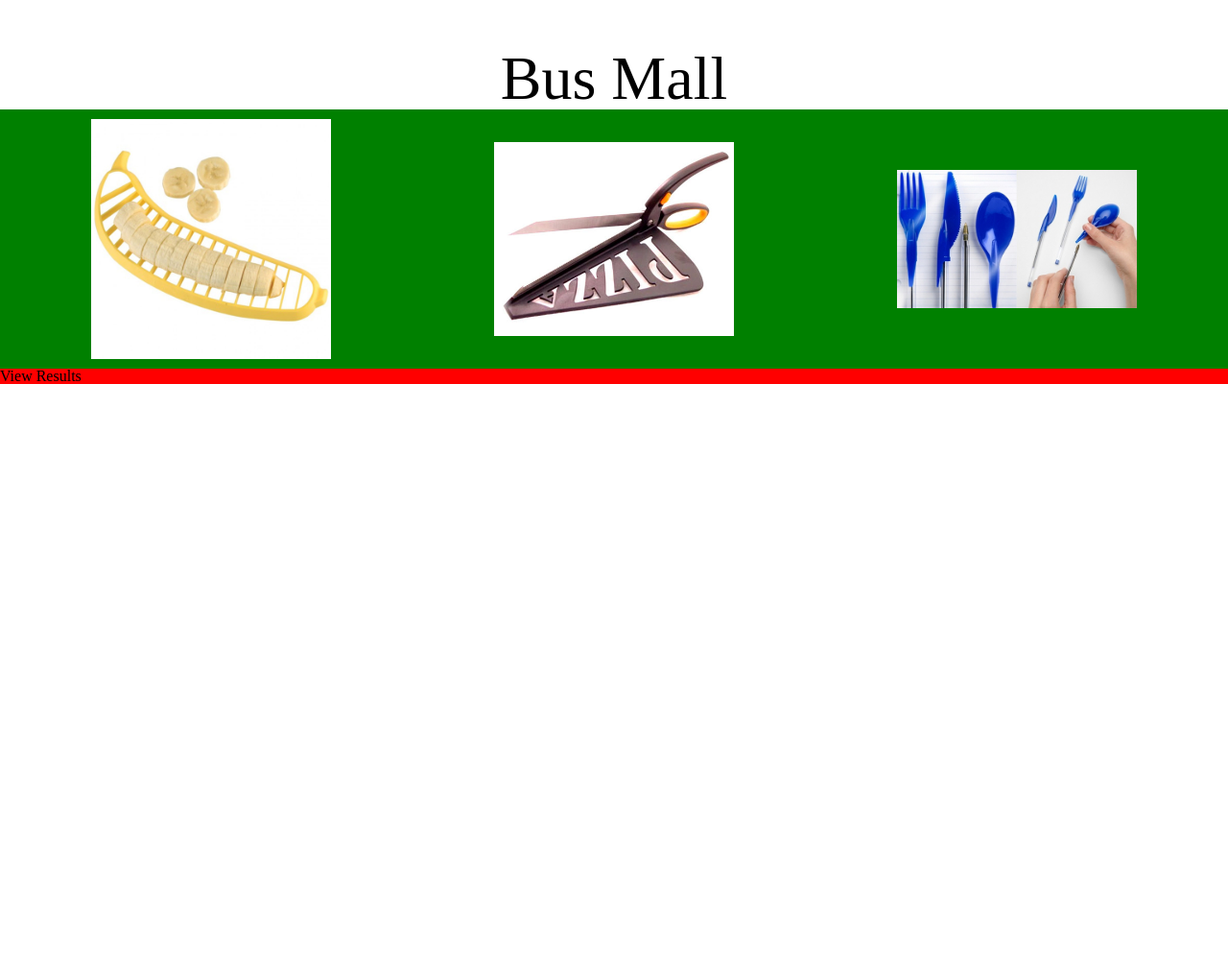
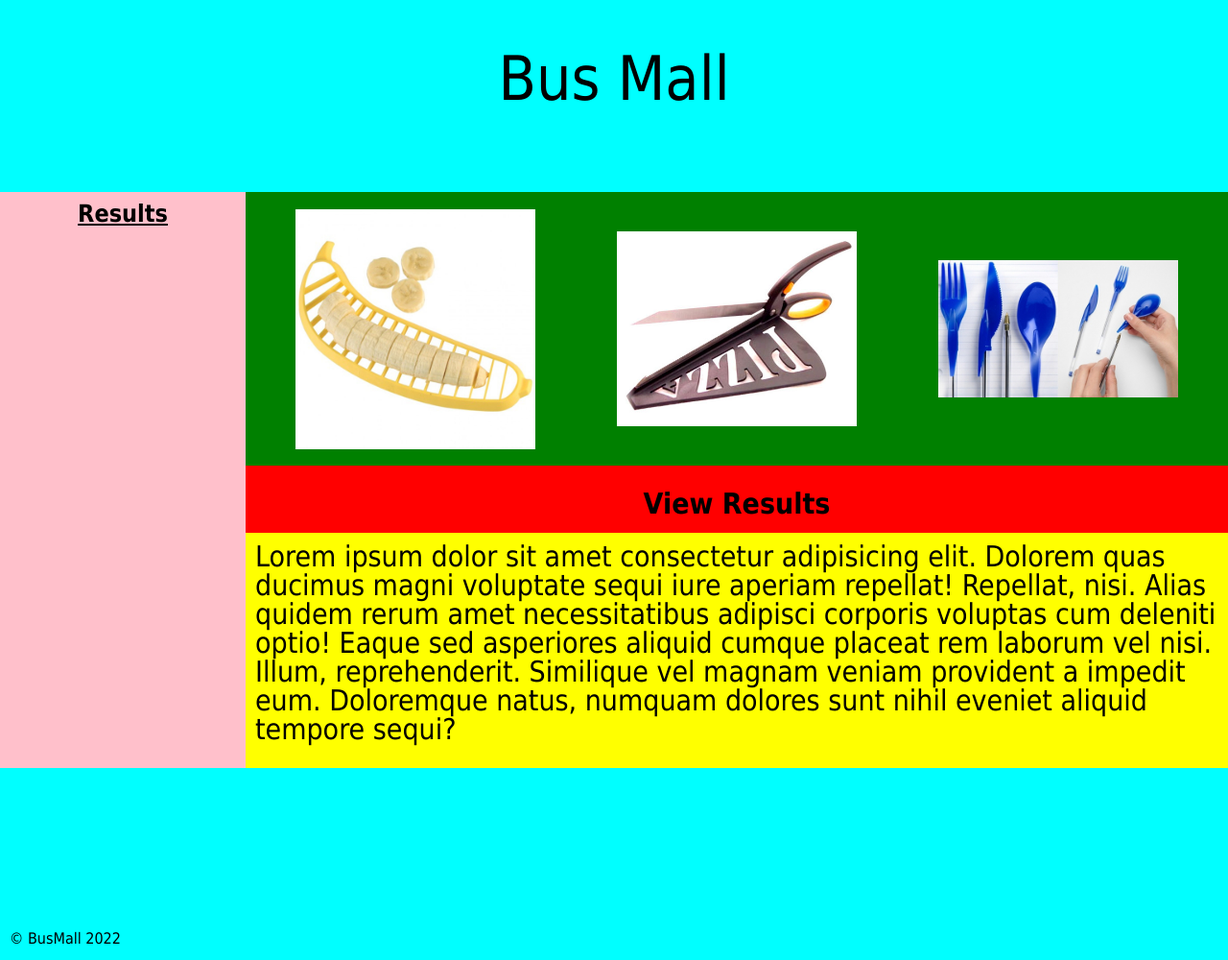
Before and after one commit to mattlarkin8/bus-mall, a plain HTML site: page index.html in a window 1280 px wide. Shown: the whole page at 96% size. Before the commit the page ends 800 px from the top, so only its background shows below. Drawn offline with Linux system fonts and the light colour scheme.

Commit message:
Updated classes and Ids for elements to be styled in the grid.

```diff
--- a/index.html
+++ b/index.html
@@ -5,19 +5,27 @@
     <link rel="stylesheet" href="css/reset.css">
     <link rel="stylesheet" href="css/style.css">
   </head>
-  <body>
-    <h1>Bus Mall</h1>
-    <main>
+  <body class="grid-container">
+    <header class="grid-item1">
+      <h1>Bus Mall</h1>
+    </header>
+    <main class="grid-item2">
       <section id="img-container">
         <img id="img-one" src="" alt="">
         <img id="img-two" src="" alt="">
         <img id="img-three" src="" alt="">
       </section>
 
-      <div id="show-results-btn">View Results</div>
-      <ul id="results-list"></ul>
+      <div id="show-results-btn">
+        <p>View Results</p>
+      </div>
+      <ul id="results-list">
+        <p>Results</p>
+      </ul>
+      <p id="lorem">Lorem ipsum dolor sit amet consectetur adipisicing elit. Dolorem quas ducimus magni voluptate sequi iure aperiam repellat! Repellat, nisi. Alias quidem rerum amet necessitatibus adipisci corporis voluptas cum deleniti optio!
+      Eaque sed asperiores aliquid cumque placeat rem laborum vel nisi. Illum, reprehenderit. Similique vel magnam veniam provident a impedit eum. Doloremque natus, numquam dolores sunt nihil eveniet aliquid tempore sequi?</p>
     </main>
-    <footer></footer>
+    <footer class="grid-item3">&copy; BusMall 2022</footer>
     <script src="js/app.js"></script>
   </body>
 </html>
```
